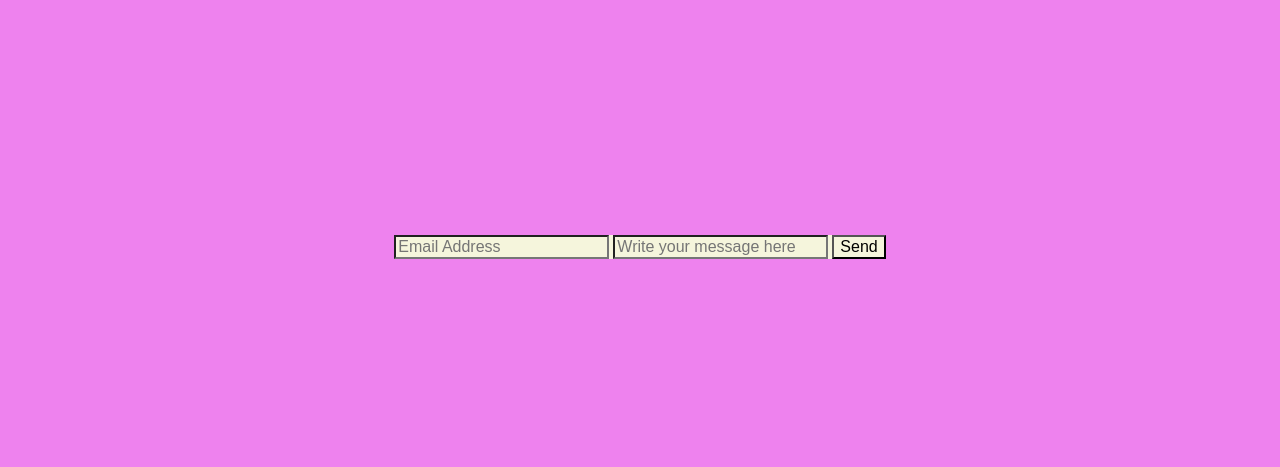
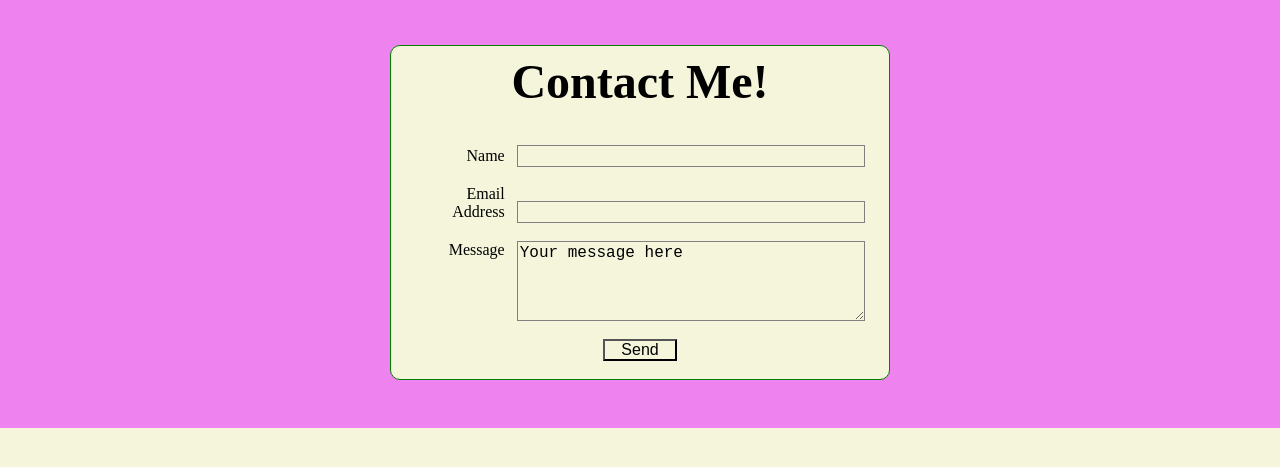
Before and after one commit to carisaelam/personal_portfolio, a plain HTML site: page index.html in a window 1280 px wide. Shown: the part 1639-2106 px from the top of the page. After the commit the page ends 2067 px from the top, so only its background shows below. Drawn offline with Linux system fonts and the light colour scheme.

Commit message:
Modify form

```diff
--- a/index.html
+++ b/index.html
@@ -1,4 +1,5 @@
 <!-- Wireframe: https://app.zenframe.com/docs/NE6tpQO13p05qwNQIRJi -->
+<!-- GitHub Pages: https://carisaelam.github.io/personal_portfolio/  -->
 
 <!DOCTYPE html>
 <html lang="en">
@@ -113,10 +114,25 @@
 <!-- Contact Section -->
     <section class="form-section">
 
-        <form action="https://formsubmit.co/carisamayuga@gmail.com" method="POST">
-            <input type="email" name="email" placeholder="Email Address">
-            <input type="text" name="name" placeholder="Write your message here" required>
+        <form class="contact-form" action="https://formsubmit.co/carisamayuga@gmail.com" method="POST">
+
+            <h2>Contact Me!</h2>
+            <br></br>
+
+            <label for="name">Name </label>
+            <input type="text" name="name" required>
+            <br></br>
+
+            <label for="email">Email Address</label>
+            <input type="email" name="email">
+            <br></br>
+
+            <label for="message">Message</label>
+            <textarea name="message" placeholder="Write your message here" required>Your message here</textarea>
+            <br></br>
+
             <button type="submit">Send</button>
+            <br></br>
         </form>
 
 
--- a/styles.css
+++ b/styles.css
@@ -128,6 +128,47 @@ h3 {
     display: flex;
     justify-content: center;
     align-items: center;
-    height: 500px;
     background-color: violet;
+
 }
+
+.contact-form {
+    width: 500px;
+    height: auto;
+    margin: 3rem 0;
+    border: 2px solid black;
+    text-align: center;
+    border: 1px solid green;
+    border-radius: 10px;
+}
+
+.contact-form h2 {
+    text-align: center;
+    border-radius: 10px;
+    margin-top: .5rem;
+}
+
+.contact-form label {
+    display: inline-block;
+    width: 90px;
+    text-align: right;
+}
+
+
+.contact-form input,
+textarea {
+  font: 1em;
+  width: 70%;
+  margin-left: .5rem;
+  border: 1px solid grey;
+}
+
+
+.contact-form textarea {
+    vertical-align: top;
+    height: 5em;
+  }
+
+  .contact-form button {
+    padding: 0 1rem;
+  }
```
